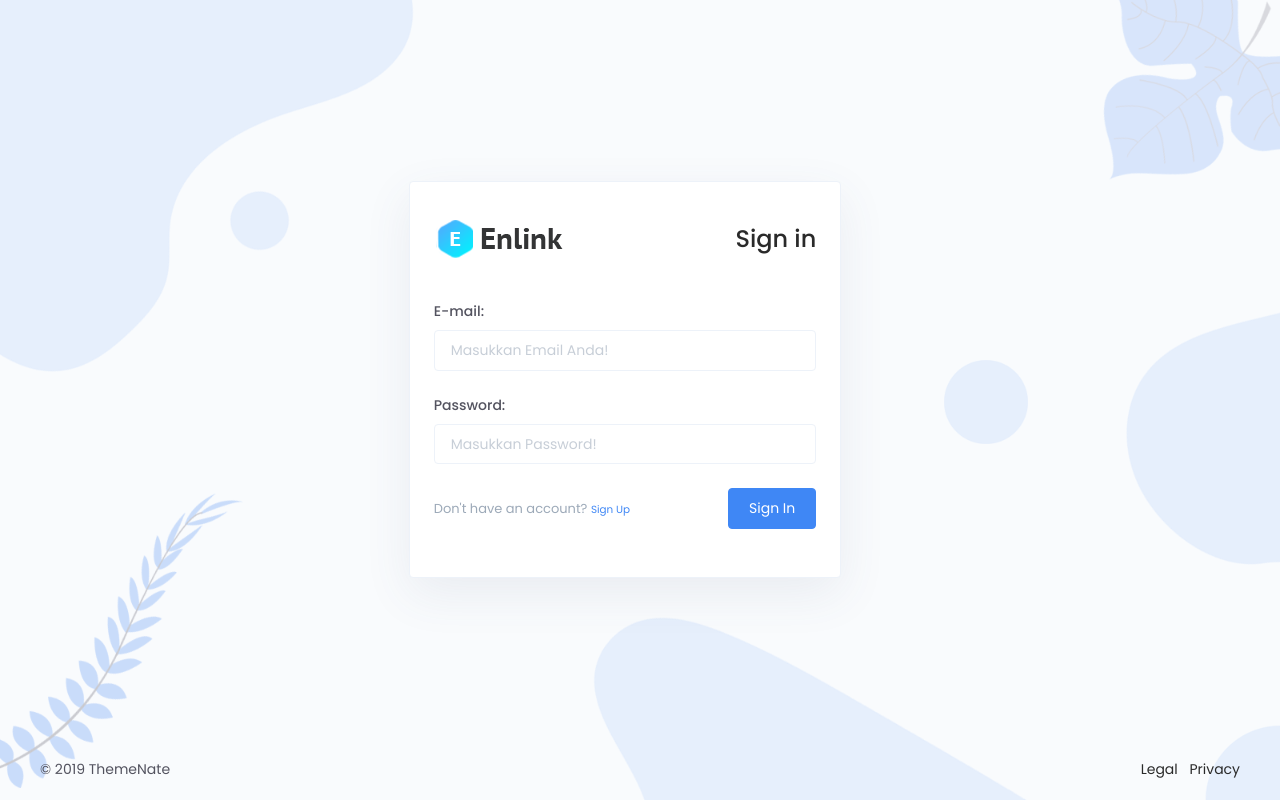
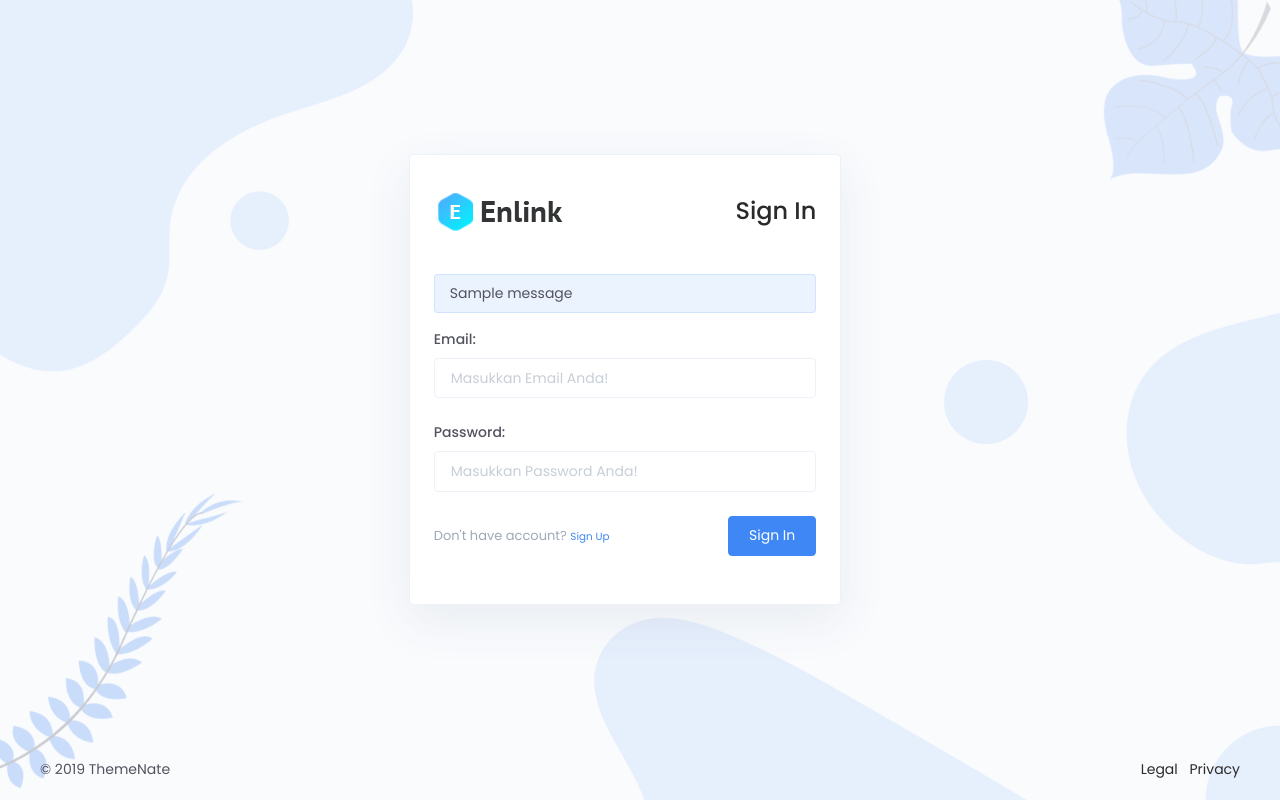
Before and after one commit to erikprakoso/f-wbs, a Flask app: page /login in a window 1280 px wide. Run offline with Flask 3, Linux system fonts and the light colour scheme; one stand-in notice (Sample message) is shown; some libraries are stand-ins or nearby versions.

Commit message:
sudah berhasil login

```diff
--- a/app/routes/auth.py
+++ b/app/routes/auth.py
@@ -7,7 +7,24 @@ auth_bp = Blueprint('auth', __name__)
 
 @auth_bp.route('/login', methods=['GET', 'POST'])
 def login():
-    # Login functionality implementation
+    if 'email' in session:
+        return redirect(url_for('home.index'))
+    if request.method == 'POST':
+        email = request.form['email']
+        print("email", email)
+        password = request.form['password']
+        print("password", password)
+
+        user = User.query.filter_by(email=email).first()
+
+        if user and user.password == password:
+            session['email'] = email
+            flash('Login successful!', 'success')
+            return redirect(url_for('home.index'))
+
+        flash('Incorrect email or password. Please try again.', 'error')
+        return render_template('login.html')
+
     return render_template('login.html')
 
 
@@ -40,5 +57,5 @@ def register():
 
 @auth_bp.route('/logout')
 def logout():
-    # Logout functionality implementation
-    return render_template('logout.html')
+    session.pop('email', None)  # Menghapus session 'email'
+    return redirect(url_for('auth.login'))
--- a/app/routes/home.py
+++ b/app/routes/home.py
@@ -1,8 +1,10 @@
-from flask import Blueprint, render_template
+from flask import Blueprint, render_template, session, redirect, url_for
 
 home_bp = Blueprint('home', __name__)
 
 @home_bp.route('/')
 def index():
-    # Home page functionality implementation
+    if 'email' not in session:
+        return redirect(url_for('auth.login'))
+
     return render_template('home.html')
--- a/app/templates/base.html
+++ b/app/templates/base.html
@@ -60,6 +60,8 @@
                                     <img src="{{ url_for('static', filename='assets/images/avatars/thumb-3.jpg') }}" alt="">
                                 </div>
                             </div>
+
+
                             <div class="p-b-15 p-t-20 dropdown-menu pop-profile">
                                 <a href="{{ url_for('auth.logout') }}" class="dropdown-item d-block p-h-15 p-v-10">
                                     <div class="d-flex align-items-center justify-content-between">
--- a/app/templates/login.html
+++ b/app/templates/login.html
@@ -27,25 +27,35 @@
                                     <div class="d-flex align-items-center justify-content-between m-b-30">
                                         <img class="img-fluid" alt=""
                                             src="{{ url_for('static', filename='assets/images/logo/logo.png') }}">
-                                        <h2 class="m-b-0">Sign in</h2>
+                                        <h2 class="m-b-0">Sign In</h2>
                                     </div>
-                                    <form>
+                                    {% with messages = get_flashed_messages() %}
+                                    {% if messages %}
+                                    <div class="alert alert-primary">
+                                        {% for message in messages %}
+                                        {{ message|safe }}
+                                        {% endfor %}
+                                    </div>
+                                    {% endif %}
+                                    {% endwith %}
+                                    <form action="{{ url_for('auth.login') }}" method="POST">
                                         <div class="form-group">
-                                            <label class="font-weight-semibold" for="email">E-mail:</label>
-                                            <input type="email" class="form-control" id="email" name="email" placeholder="Masukkan Email Anda!">
+                                            <label class="font-weight-semibold" for="email">Email:</label>
+                                            <input type="email" class="form-control" id="email" name="email"
+                                                placeholder="Masukkan Email Anda!">
                                         </div>
-                                        <div class="form-group">
+                                       <div class="form-group">
                                             <label class="font-weight-semibold" for="password">Password:</label>
-                                            <input type="password" class="form-control" id="password"
-                                                placeholder="Masukkan Password!">
+                                            <input type="password" class="form-control" id="password" name="password"
+                                                placeholder="Masukkan Password Anda!">
                                         </div>
                                         <div class="form-group">
                                             <div class="d-flex align-items-center justify-content-between">
                                                 <span class="font-size-13 text-muted">
-                                                    Don't have an account?
+                                                    Don't have account?
                                                     <a class="small" href="{{ url_for('auth.register') }}"> Sign Up</a>
                                                 </span>
-                                                <button class="btn btn-primary">Sign In</button>
+                                                <button type="submit" class="btn btn-primary">Sign In</button>
                                             </div>
                                         </div>
                                     </form>
```
Also changed, not shown: app/templates/logout.html (deleted, +0 -7 lines).
